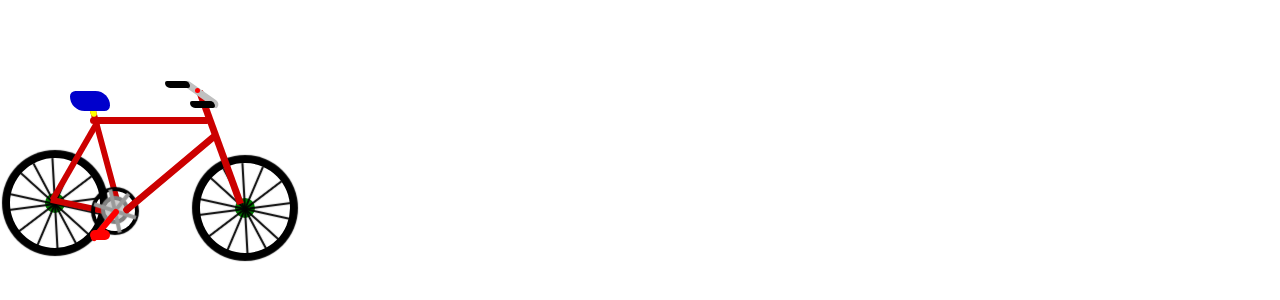
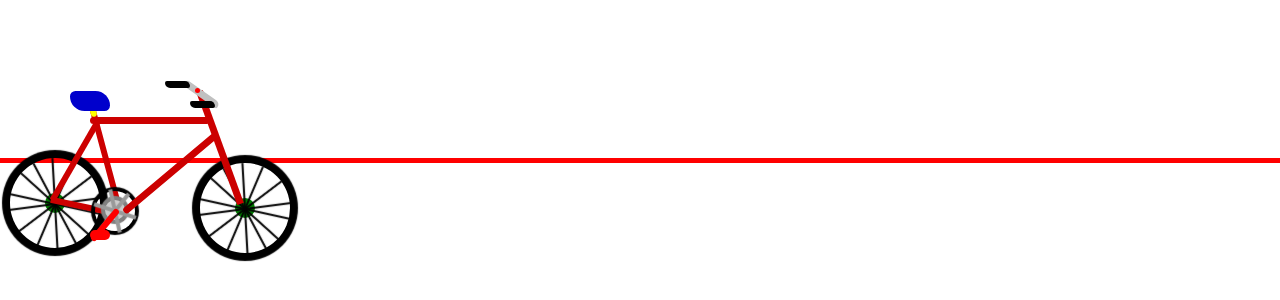
Before and after one commit to hridesh-bharati/Cycle_code, a plain HTML site: page index.html in a window 1280 px wide. Shown: the part 142-442 px from the top of the page. Drawn offline with Linux system fonts and the light colour scheme.

Commit message:
Update index.html

```diff
--- a/index.html
+++ b/index.html
@@ -8,6 +8,8 @@
       .main_div {
       border:2px solid rd;
       }
+      .bg{
+        background:red;}
       #ring_1 {
       width:90px;
       height:90px;
```
